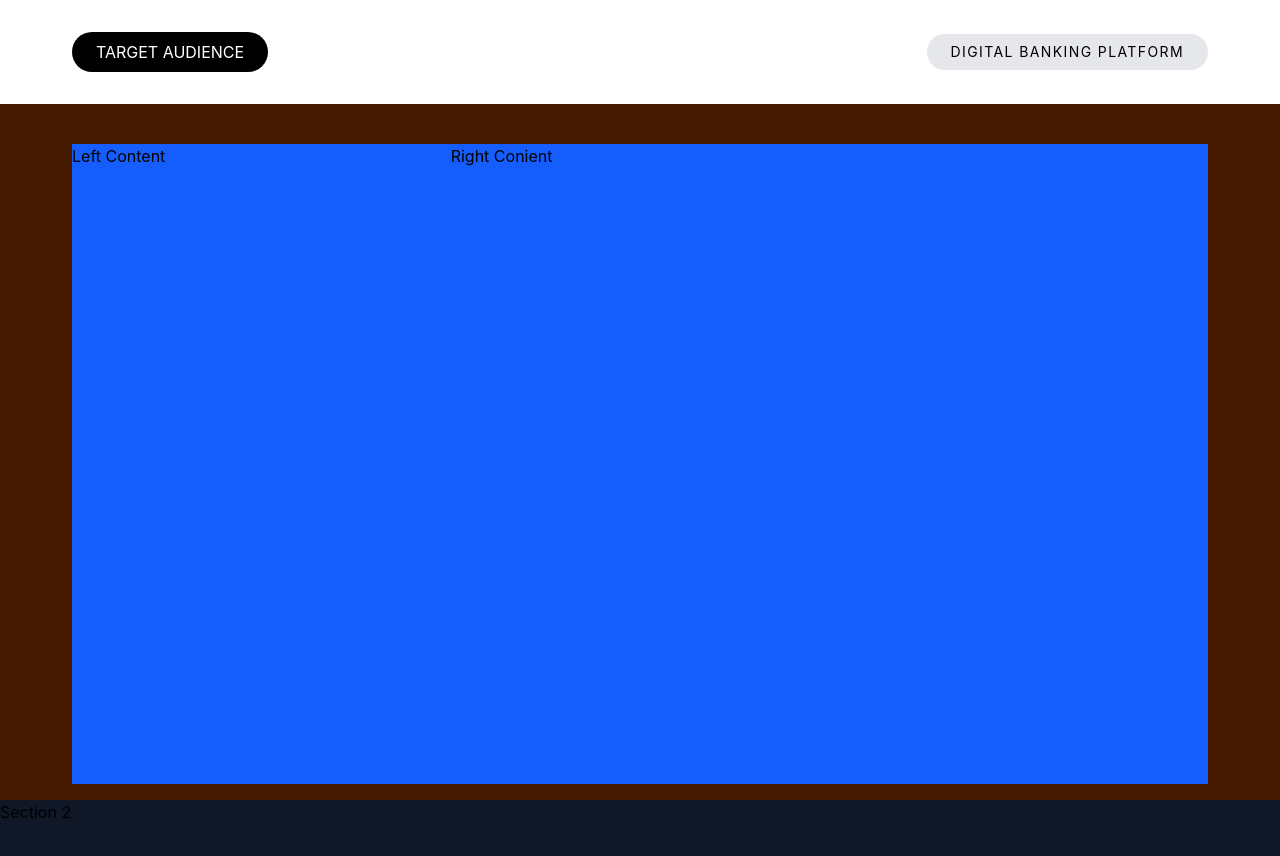
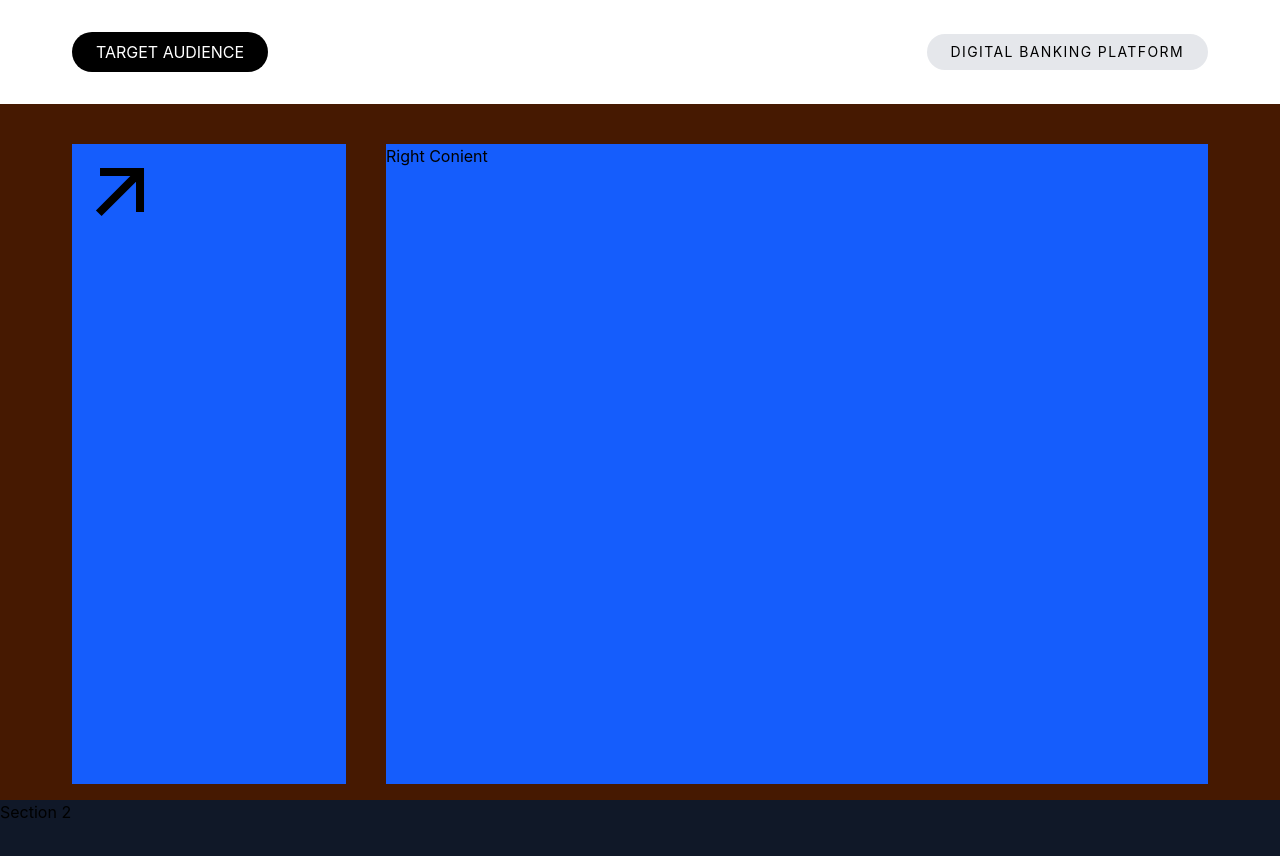
Before and after one commit to PiyushMishraX/ReactJS, a React (Vite) app in the folder ui-project-07/: page / in a window 1280 px wide. Shown: the top 856 px of the page. Built offline with nearby package versions, Linux system fonts and the light colour scheme.

Commit message:
sizing of icons

```diff
--- a/ui-project-07/package.json
+++ b/ui-project-07/package.json
@@ -10,6 +10,7 @@
     "preview": "vite preview"
   },
   "dependencies": {
+    "@remixicon/react": "^4.9.0",
     "@tailwindcss/vite": "^4.2.2",
     "react": "^19.2.4",
     "react-dom": "^19.2.4",
--- a/ui-project-07/src/components/Section1/LeftContent.jsx
+++ b/ui-project-07/src/components/Section1/LeftContent.jsx
@@ -1,9 +1,23 @@
 import React from 'react'
+import { RiArrowRightUpLine } from '@remixicon/react';
+// import 'remixicon/fonts/remixicon.css';
+
+
 
 const LeftContent = () => {
   return (
-    <div className='h-full w-1/3 bg-blue-600'>
-      Left Content
+    <div className='h-full w-1/4 bg-blue-600'>
+      <div>
+
+      </div>
+      <div className='text-8xl'>
+        {/* <RiArrowRightUpLine /> it overrides any css property given abive bcz it is set  to 96px or size-24 */}
+        {/* <i className="ri-arrow-right-up-line"></i> */}
+
+        {/* <RiArrowRightUpLine className="size-24 text-white" /> class name method */}
+
+        <RiArrowRightUpLine size={96} /> {/* prop method */}
+      </div>
     </div>
   )
 }
--- a/ui-project-07/src/components/Section1/Page1Content.jsx
+++ b/ui-project-07/src/components/Section1/Page1Content.jsx
@@ -4,7 +4,7 @@ import RightContent from './RightContent'
 
 const Page1Content = () => {
   return (
-    <div className='py-10 px-18 h-[90vh] bg-amber-950 flex justify-between items-center'>
+    <div className='py-10 px-18 h-[90vh] bg-amber-950 flex gap-10 items-center'>
       {/* Page1Content */}
       <LeftContent />
       <RightContent />
--- a/ui-project-07/src/components/Section1/RightContent.jsx
+++ b/ui-project-07/src/components/Section1/RightContent.jsx
@@ -2,7 +2,7 @@ import React from 'react'
 
 const RightContent = () => {
   return (
-    <div className='h-full w-2/3 bg-blue-600'>
+    <div className='h-full w-3/4 bg-blue-600'>
       Right Conient
     </div>
   )
```
Also changed, not shown: 2 other files (tests, documents, lock files or other folders).
